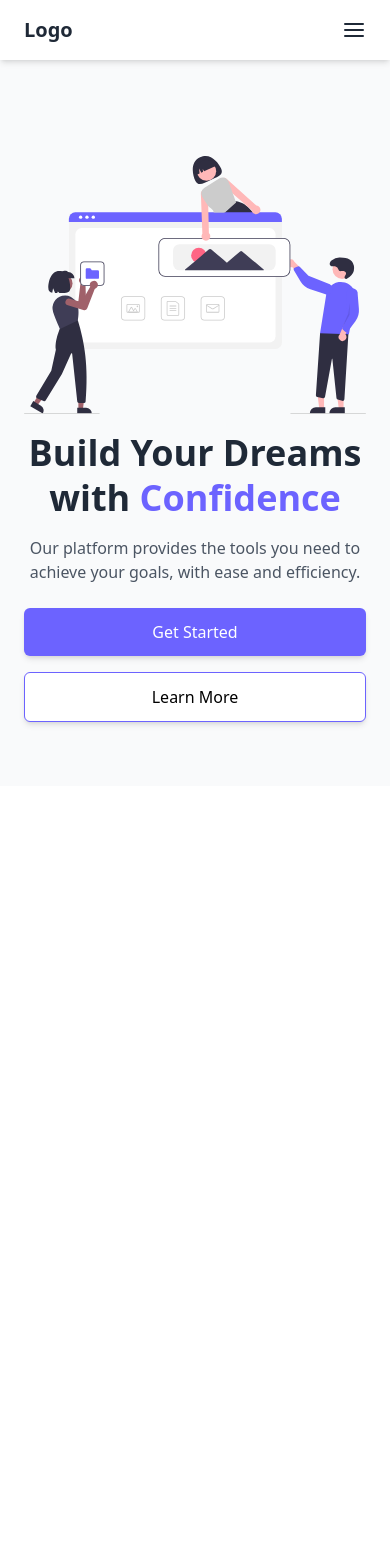
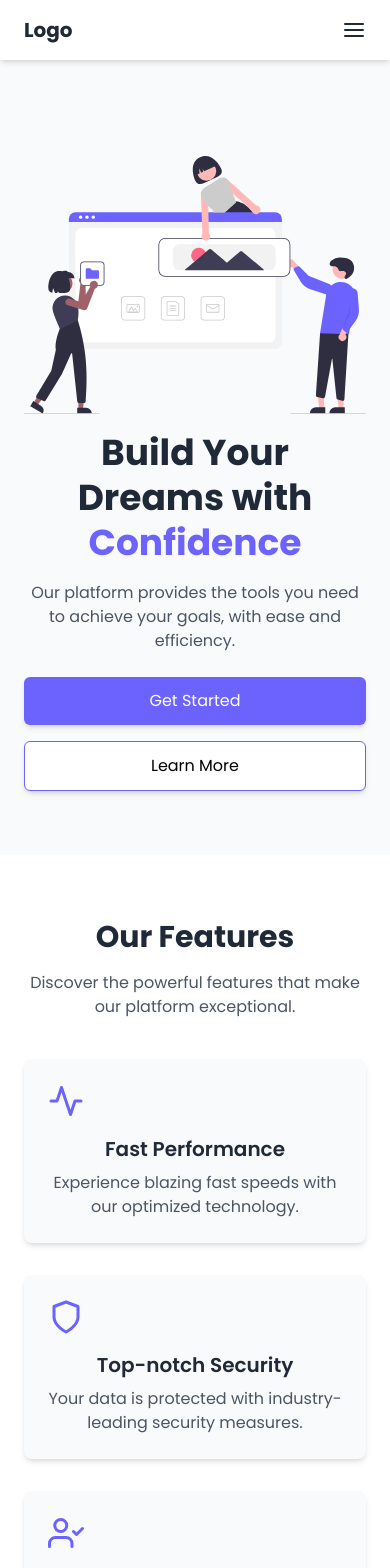
Before and after one commit to JaceTheAce12/frontend-focus, a React (Create React App) app: page / in a window 390 px wide. Shown: the top 1568 px of the page. Before the commit the page ends 844 px from the top, so only its background shows below. Built offline with nearby package versions, Linux system fonts and the light colour scheme.

Commit message:
finished features component and also made it responsive. Added poppins font

```diff
--- a/public/index.html
+++ b/public/index.html
@@ -3,6 +3,9 @@
   <head>
     <meta charset="utf-8" />
     <link rel="icon" href="%PUBLIC_URL%/favicon.ico" />
+    <link rel="preconnect" href="https://fonts.googleapis.com">
+    <link rel="preconnect" href="https://fonts.gstatic.com" crossorigin>
+    <link href="https://fonts.googleapis.com/css2?family=Poppins:ital,wght@0,100;0,200;0,300;0,400;0,500;0,600;0,700;0,800;0,900;1,100;1,200;1,300;1,400;1,500;1,600;1,700;1,800;1,900&display=swap" rel="stylesheet">
     <meta name="viewport" content="width=device-width, initial-scale=1" />
     <meta name="theme-color" content="#000000" />
     <meta
--- a/src/App.js
+++ b/src/App.js
@@ -1,12 +1,14 @@
 import React from "react";
 import Header from "./components/Header";
 import Hero from "./components/Hero";
+import Features from "./components/Features";
 
 function App() {
   return (
-    <div className="font-sans">
+    <div className="font-['Poppins']">
       <Header />
       <Hero />
+      <Features />
     </div>
   );
 }
--- a/src/components/Features.jsx
+++ b/src/components/Features.jsx
@@ -0,0 +1,53 @@
+import React from "react";
+import { FiActivity, FiShield, FiUserCheck } from "react-icons/fi"; // Example icons
+
+const Features = () => {
+  const features = [
+    {
+      icon: <FiActivity className="text-[#6C63FF] text-4xl" />,
+      title: "Fast Performance",
+      description:
+        "Experience blazing fast speeds with our optimized technology.",
+    },
+    {
+      icon: <FiShield className="text-[#6C63FF] text-4xl" />,
+      title: "Top-notch Security",
+      description:
+        "Your data is protected with industry-leading security measures.",
+    },
+    {
+      icon: <FiUserCheck className="text-[#6C63FF] text-4xl" />,
+      title: "User-Friendly",
+      description:
+        "Enjoy an intuitive interface designed for seamless interaction.",
+    },
+  ];
+
+  return (
+    <section className="bg-white py-16">
+      <div className="container mx-auto text-center px-6 max-w-6xl">
+        <h2 className="text-3xl font-bold text-gray-800">Our Features</h2>
+        <p className="text-gray-600 mt-4">
+          Discover the powerful features that make our platform exceptional.
+        </p>
+
+        <div className="grid gap-8 mt-10 sm:grid-cols-1 md:grid-cols-2 lg:grid-cols-3">
+          {features.map((feature, index) => (
+            <div
+              key={index}
+              className="p-6 bg-gray-50 rounded-lg shadow-md hover:shadow-lg transition-shadow cursor-pointer"
+            >
+              <div className="mb-4">{feature.icon}</div>
+              <h3 className="text-xl font-semibold text-gray-800">
+                {feature.title}
+              </h3>
+              <p className="mt-2 text-gray-600">{feature.description}</p>
+            </div>
+          ))}
+        </div>
+      </div>
+    </section>
+  );
+};
+
+export default Features;
--- a/src/components/Header.jsx
+++ b/src/components/Header.jsx
@@ -8,7 +8,7 @@ const Header = () => {
 
   return (
     <header className="bg-white shadow-md sticky top-0 z-50">
-      <div className="container mx-auto flex items-center justify-between py-4 px-6">
+      <div className="container mx-auto flex items-center justify-between py-4 px-6 max-w-6xl">
 
         <div className="text-xl font-bold text-gray-800">
           <a href="/">Logo</a>
```
